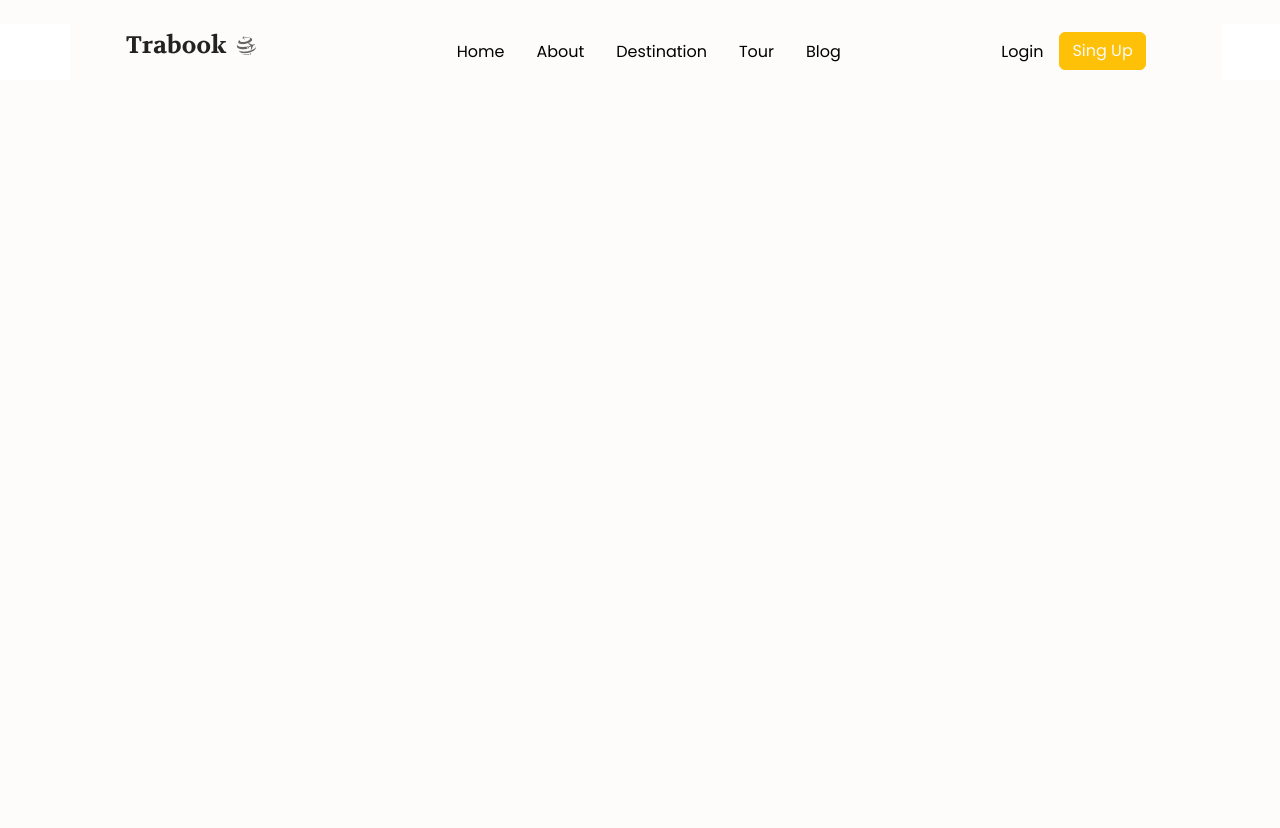
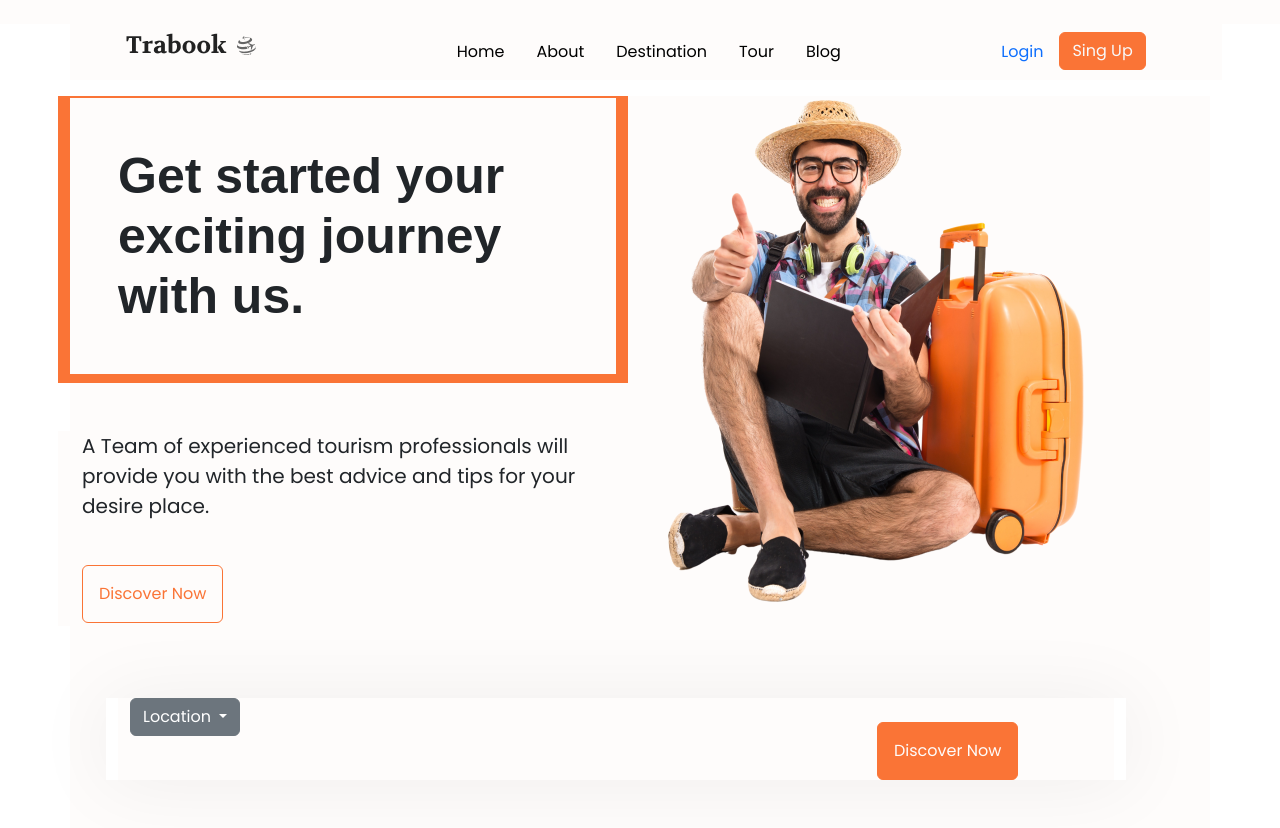
Before and after one commit to mamorenoc2/Front-end, a plain HTML site: page Basic front-end projects/Landing travel page/index.html in a window 1280 px wide. Before the commit the page ends 800 px from the top, so only its background shows below. Drawn offline with nearby package versions, Linux system fonts and the light colour scheme; a web font is replaced by a local one.

Commit message:
Main page

```diff
--- a/Basic front-end projects/Landing travel page/index.html
+++ b/Basic front-end projects/Landing travel page/index.html
@@ -44,21 +44,66 @@
                     </nav>
                 </div>
                 <div class="p-2 flex-fill">
-                    <nav><ul class="nav justify-content-center">
-                            <li class="nav-item">
-                                <a class="nav-link text-black" href="#">Login</a>
+                    <nav>
+                        <ul class="nav justify-content-center">
+                            <li class="nav-item mr-4">
+                                <a class="nav-link orange" href="#">Login</a>
                             </li>
                             <li class="nav-item">
-                                <a href="#" class="btn btn-warning text-light text-center">Sing Up</a>
+                                <a href="#" class="btn btn-primary text-light text-center">Sing Up</a>
                             </li>
-                        </ul></nav>
+                        </ul>
+                    </nav>
                 </div>
             </header>
         </div>
+        <main class="container">
+            <div class="row">
+                <div class="col d-flex text-center" style="background-color: aqua;">
+                    <div class="row">
+                        <div class="row orange">
+                            <h1 class="main-heading p-5 h1 align-self-center justify-content-center text-start">Get started your exciting journey with us.</h1>
+                        </div>
+                        <div class=" row mt-5 text-start ">
+                            <p class="p-main align-self-baseline">A Team of experienced tourism professionals will provide you with the best advice and tips for your desire place.</p>
+                        </div>
+                        <div class="row ">
+                            <div class="d-flex">
+                                <button type="button" class="btn btn-outline-primary p-3 align-self-start mt-4">Discover Now</button>
+                            </div>
+                        </div>
+                    </div>
+                </div>
+                <div class="col">
+                    <img class="image-container" src="/Front-end/Basic front-end projects/Landing travel page/style/tourist-with-thumb-up__1_-removebg 1.png" alt="">
+                </div>
+            </div>
+            <div class="row container mt-4 p-5">
+                <div class="row" style="background-color: #FFF;box-shadow: 0px 2px 80px 2px rgba(0, 0, 0, 0.06);">
+                    <div class="col">
+                        <div class="btn-group" role="group">
+                            <button id="btnGroupDrop1" type="button" class="btn btn-secondary dropdown-toggle" data-toggle="dropdown" aria-haspopup="true" aria-expanded="false">
+                                Location
+                            </button>
+                            <div class="dropdown-menu" aria-labelledby="btnGroupDrop1">
+                              <a class="dropdown-item" href="#">Dropdown link</a>
+                            </div>
+                          </div>
+                    </div>
+                    <div class="col">
 
-        <section>
+                    </div>
+                    <div class="col">
 
-        </section>
+                    </div>
+                    <div class="col">
+                        <div class="d-flex">
+                            <button type="button" class="btn btn-primary p-3 align-self-end mt-4">Discover Now</button>
+                        </div>
+                    </div>
+                </div>
+            </div>
+        </main>
         <footer>
 
         </footer>
--- a/Basic front-end projects/Landing travel page/style/index.css
+++ b/Basic front-end projects/Landing travel page/style/index.css
@@ -2,3 +2,35 @@
     background: #FEFCFB;
     font-family: 'Poppins', sans-serif;
 }
+
+.btn-primary, .btn-primary:hover, .btn-primary:active, .btn-primary:visited, .btn-outline-primary:hover {
+    background-color: #FA7436 !important;
+    border: 1px solid #FA7436 !important;
+    color: #FEFCFB !important;
+}
+
+.btn-outline-primary, .btn-outline-primary:active, .btn-outline-primary:visited {
+    border: 1px solid #FA7436 !important;
+    color: #FA7436 !important;
+}
+
+.text-primary{
+    color: #FA7436 !important;
+}
+
+h1.main-heading {
+    font-family: 'Volkhov', sans-serif;
+    font-weight: 700;
+    font-size: 50px;
+}
+p.p-main{
+    font-size: 20px;
+}
+
+.orange {
+    background-color: #FA7436;
+}
+
+.orangetxt {
+    color: #FA7436;
+}
```
Also changed, not shown: Basic front-end projects/Landing page about traveling/index.html (added, +57 -0 lines), Basic front-end projects/Landing travel page/style/tourist-with-thumb-up__1_-removebg 1.png (added).
